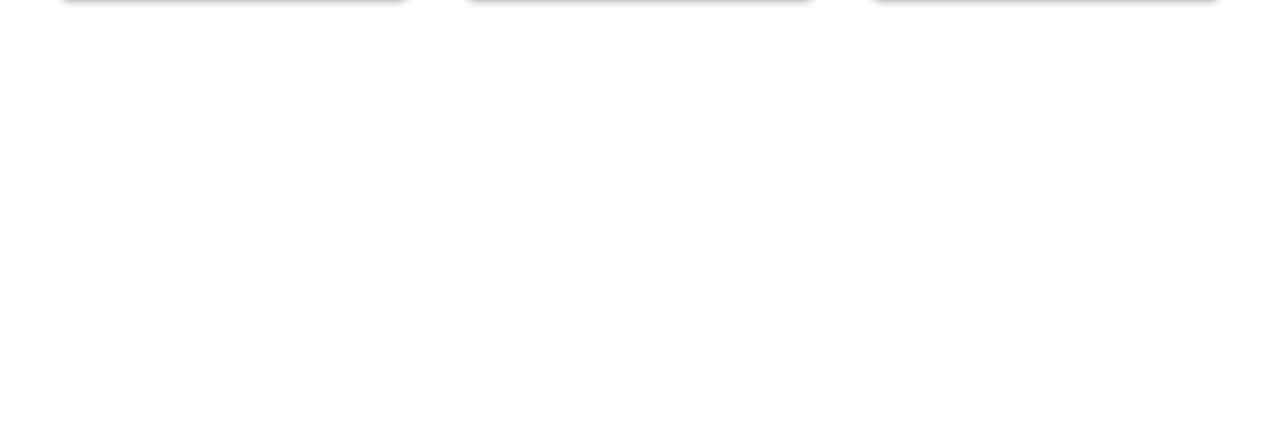
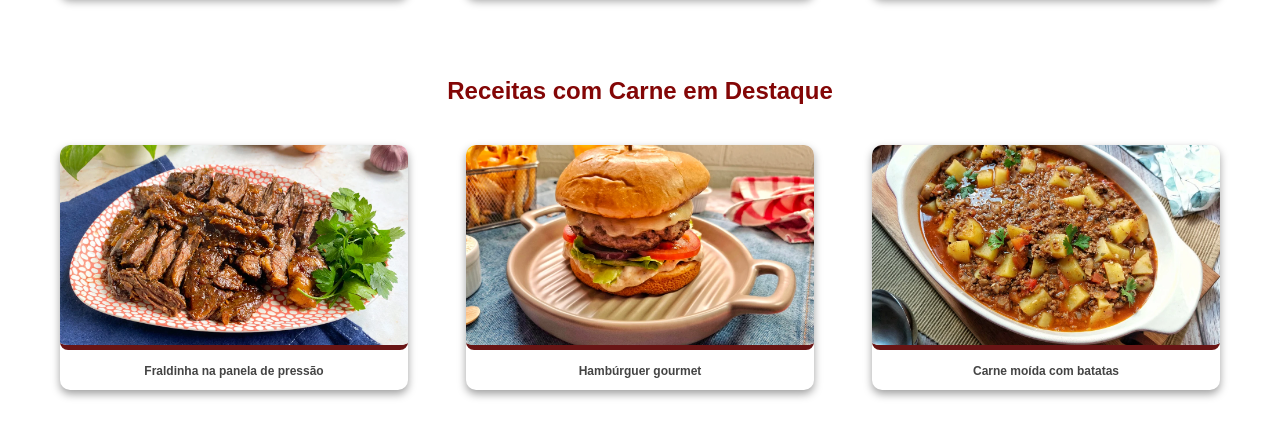
Before and after one commit to Jujuzix/atividade-2.0-Receitas, a website: page index.html in a window 1280 px wide. Shown: the part 923-1361 px from the top of the page. Before the commit the page ends 970 px from the top, so only its background shows below. Drawn offline with Linux system fonts and the light colour scheme.

Commit message:
adicionando imagens, para a pagina principal

```diff
--- a/index.html
+++ b/index.html
@@ -61,6 +61,24 @@
     </div>
 </div>
 
+<div class="div2">
+    <h2>Receitas com Carne em Destaque</h2>
+    <div class="cardP">
+        <div >
+            <img src="./images/carne1.webp" />
+                <p>Fraldinha na panela de pressão</p>
+        </div>
+        <div class="card2">
+            <img src="./images/carne2.webp" />
+                <p>Hambúrguer gourmet</p>
+        </div>
+        <div class="card3">
+            <img src="./images/carne3.webp" />
+            <p>Carne moída com batatas</p>
+        </div>
+    </div>
+</div>
+
 <script src="js/main.js"></script>
 </body>
 </html>
```
Also changed, not shown: images/carne1.webp (added), images/carne2.webp (added), images/carne3.webp (added).
